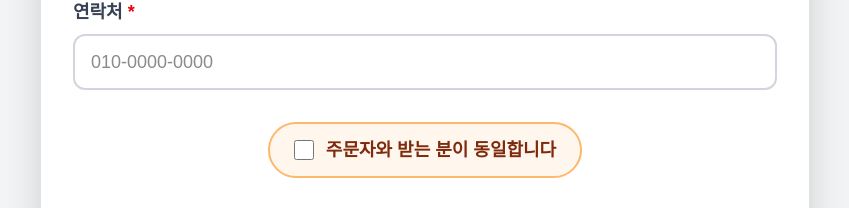
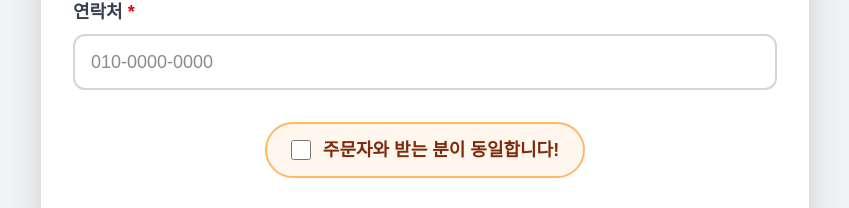
Before and after one commit to yaejin9503/apple-order-system, a Next.js app: page /order in a window 1280 px wide. Shown: the part 870-1078 px from the top of the page, without its empty margins (215-1064 px from the left). Built offline with nearby package versions, Linux system fonts and the light colour scheme.

Commit message:
테스트

```diff
--- a/app/order/page.tsx
+++ b/app/order/page.tsx
@@ -64,7 +64,7 @@ export default function OrderPage() {
                 className="w-4 h-4 sm:w-5 sm:h-5 text-orange-600 rounded focus:ring-orange-500"
               />
               <span className="text-orange-900 font-bold text-sm sm:text-base md:text-lg">
-                주문자와 받는 분이 동일합니다
+                주문자와 받는 분이 동일합니다!
               </span>
             </label>
           </div>
```
